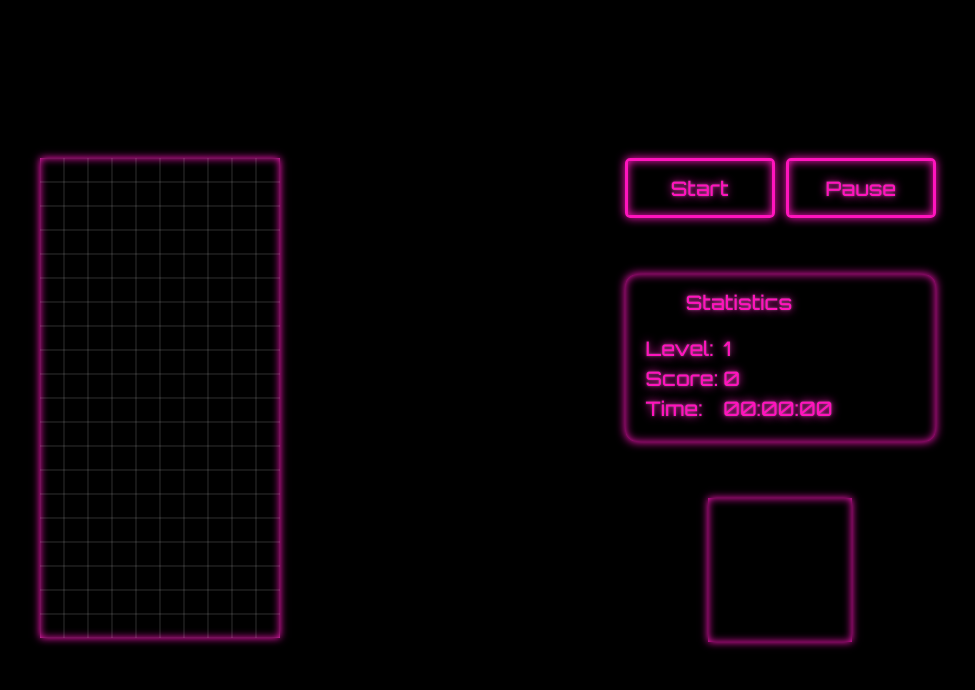
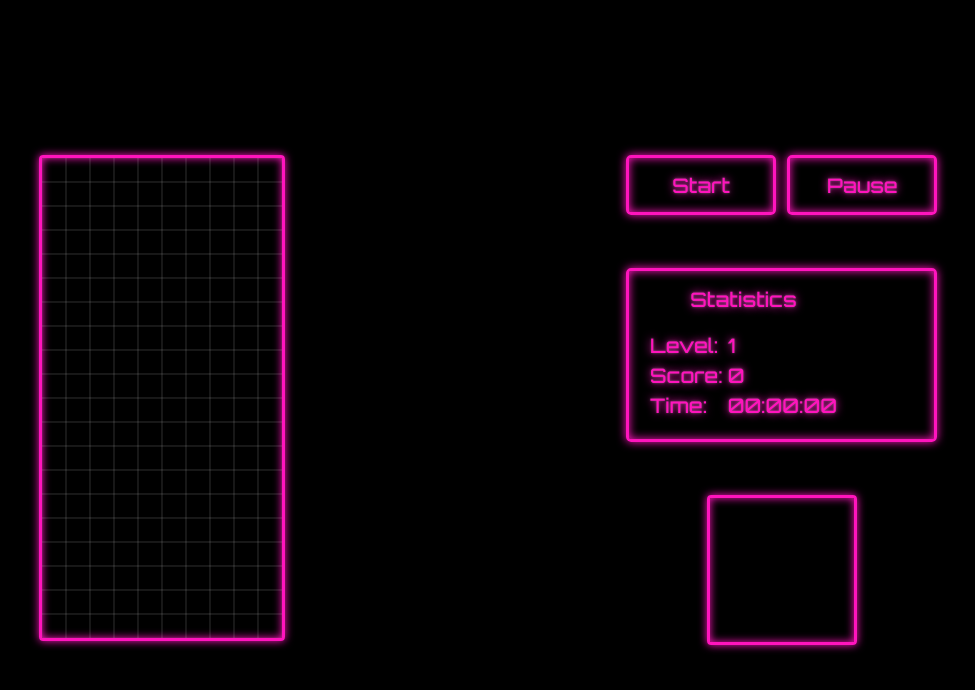
Before and after one commit to kochtaik/tetris, a website built with webpack: page src/index.html in a window 1280 px wide. Shown: the whole page, without its empty margins (152-1127 px from the left). Built offline with nearby package versions, Linux system fonts and the light colour scheme.

Commit message:
style improvements

```diff
--- a/src/Renderer.ts
+++ b/src/Renderer.ts
@@ -70,7 +70,8 @@ class Canvas {
 
     this.context.textAlign = 'center';
     this.context.textBaseline = "middle";
-    this.context.font = "36px sans-serif";
+    const bodyFont = getComputedStyle(document.body).getPropertyValue("font-family") || "sans-serif";
+    this.context.font = `36px ${bodyFont}`;
     this.context.fillStyle = '#ffffff';
     this.context.fillText(message, this.canvas.width / 2, this.canvas.height / 2);
   }
--- a/src/style.scss
+++ b/src/style.scss
@@ -1,3 +1,5 @@
+@import url('https://fonts.googleapis.com/css2?family=Orbitron:wght@500&display=swap');
+
 *,
 *::after,
 *::before {
@@ -15,14 +17,14 @@ html,
 body {
   height: 100%;
   background-color: #000;
-  color: #fff;
-  font-family: 'Orbitron', Verdana, sans-serif;
+  color: var(--clr-neon);
+  font-family: 'Orbitron', sans-serif;
 }
 
 canvas {
-  background-color: #000;
+  border: var(--clr-neon) 3px solid;
   box-shadow: inset 0 0 0.5em 0 var(--clr-neon), 0 0 0.5em 0 var(--clr-neon);
-
+  border-radius: 0.25em;
 }
 
 button {
@@ -35,9 +37,9 @@ button {
   align-items: center;
   cursor: pointer;
   text-decoration: none;
-  color: var(--clr-neon);
   border: var(--clr-neon) 3px solid;
   background-color: transparent;
+  color: inherit;
   border-radius: 0.25em;
   text-shadow: 0 0 0.125em hsl(0 0% 100% / 0.3), 0 0 0.45em currentColor;
   box-shadow: inset 0 0 0.5em 0 var(--clr-neon), 0 0 0.5em 0 var(--clr-neon);
@@ -79,9 +81,9 @@ main {
     .stats {
       padding: 1rem;
       box-shadow: inset 0 0 0.5em 0 var(--clr-neon), 0 0 0.5em 0 var(--clr-neon);
+      border: var(--clr-neon) 3px solid;
       text-shadow: 0 0 0.125em hsl(0 0% 100% / 0.3), 0 0 0.45em currentColor;
-      color: var(--clr-neon);
-      border-radius: 0.75rem;
+      border-radius: 0.25em;
       font-size: 1.25rem;
 
 
```
